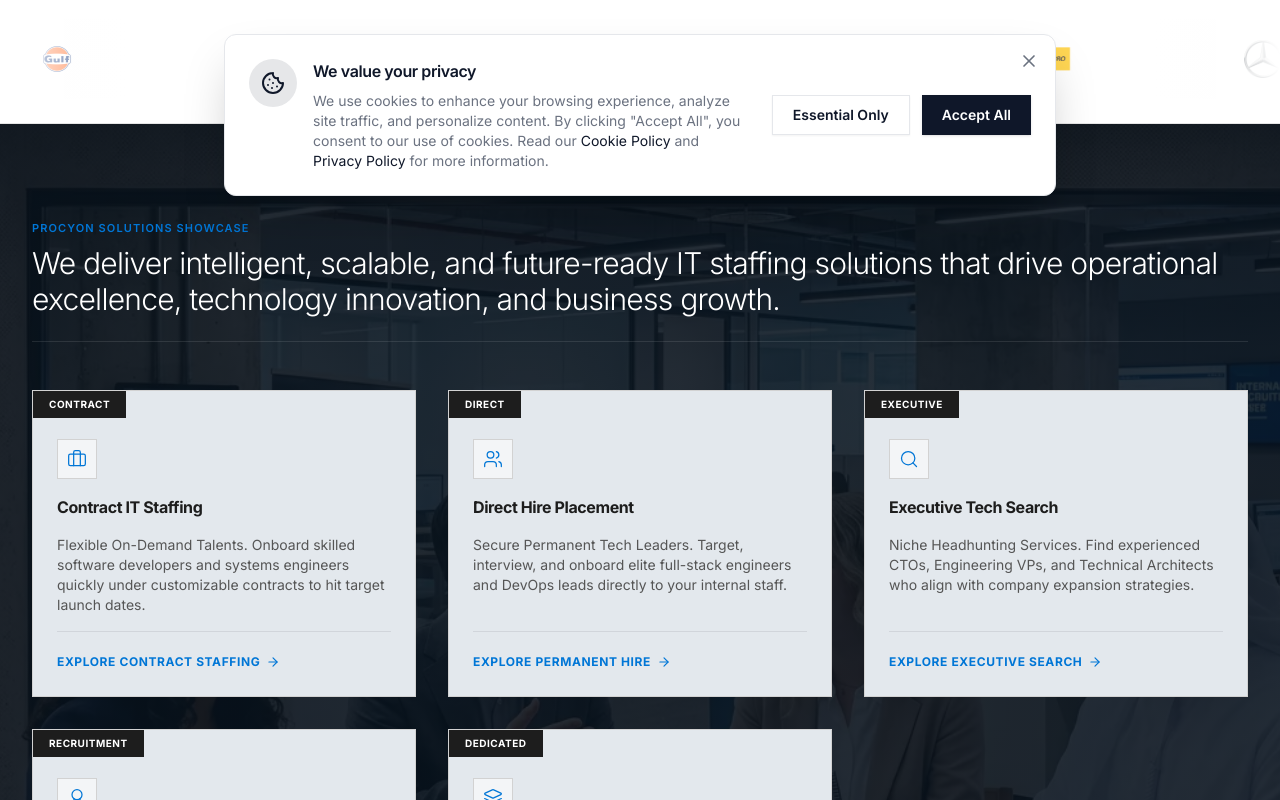
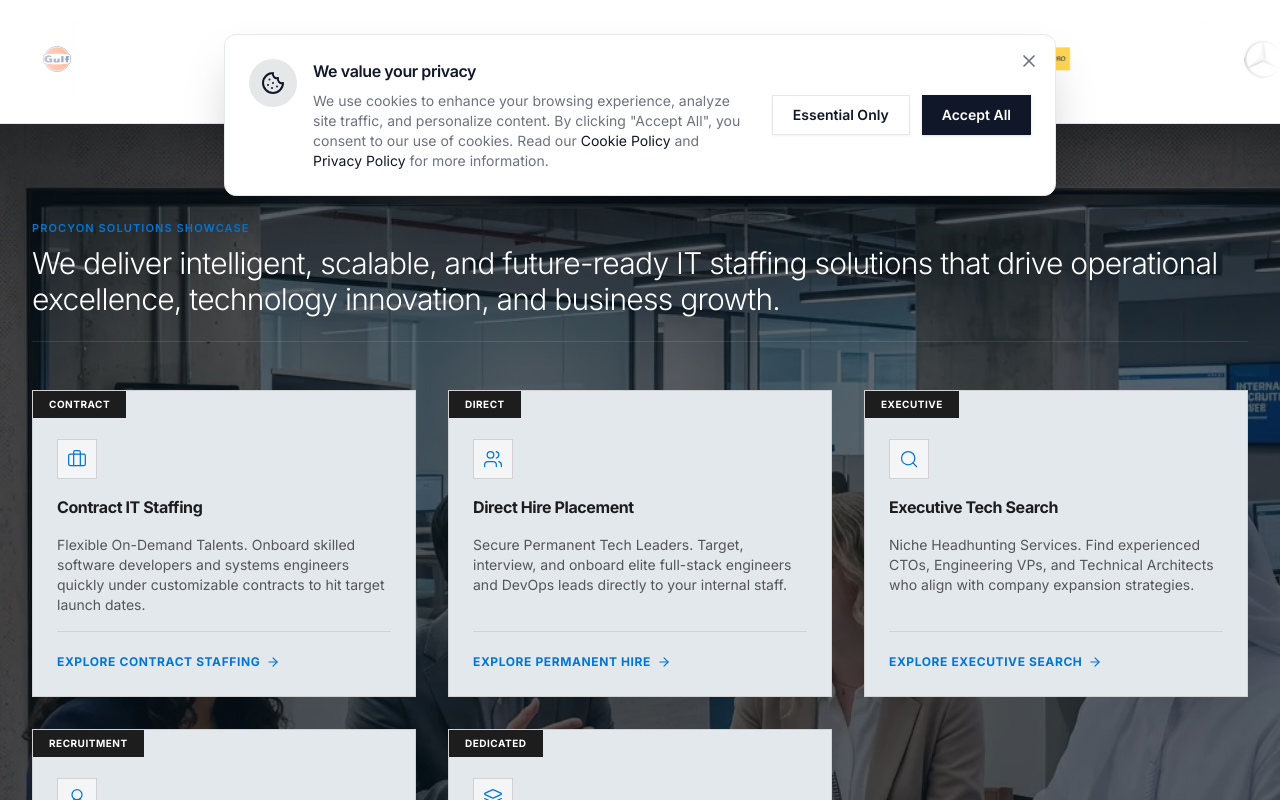
Before and after one commit to octaleadsprivatelimited-cloud/consulting-whitelabel, a React (Vite) app: page / in a window 1280 px wide. Shown: the part 580-1380 px from the top of the page. Built offline with nearby package versions, Linux system fonts and the light colour scheme; no server answers; the database is empty; the HTML template or start-up script is replaced by a standard one.

Commit message:
Decrease overlay fade on Showcase section background

```diff
--- a/src/components/sections/FeaturesSection.tsx
+++ b/src/components/sections/FeaturesSection.tsx
@@ -14,7 +14,7 @@ export const FeaturesSection = () => {
     <section
       className="relative py-16 md:py-24 bg-[#08121d] text-white font-sans antialiased"
       style={{
-        backgroundImage: 'linear-gradient(rgba(8, 18, 29, 0.88), rgba(8, 18, 29, 0.88)), url("/procyn-consulting.webp")',
+        backgroundImage: 'linear-gradient(rgba(8, 18, 29, 0.65), rgba(8, 18, 29, 0.65)), url("/procyn-consulting.webp")',
         backgroundSize: 'cover',
         backgroundPosition: 'center',
         backgroundRepeat: 'no-repeat'
```
